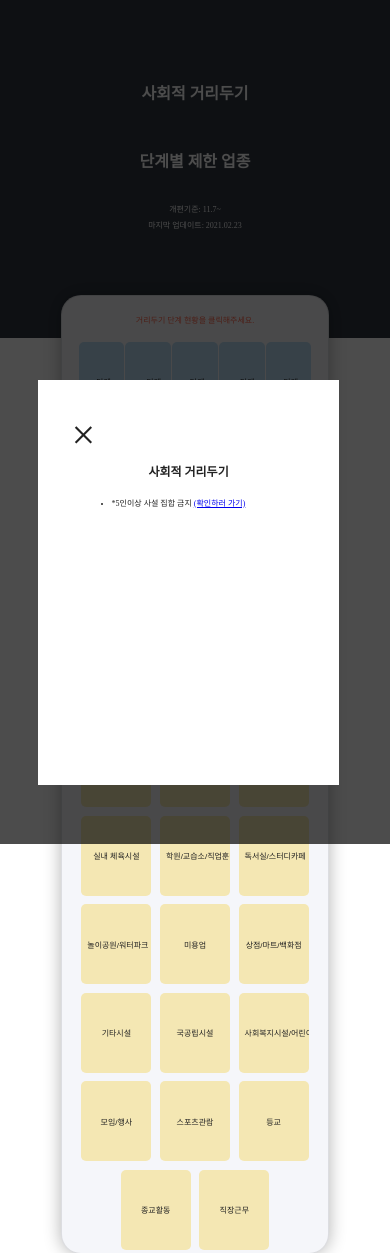
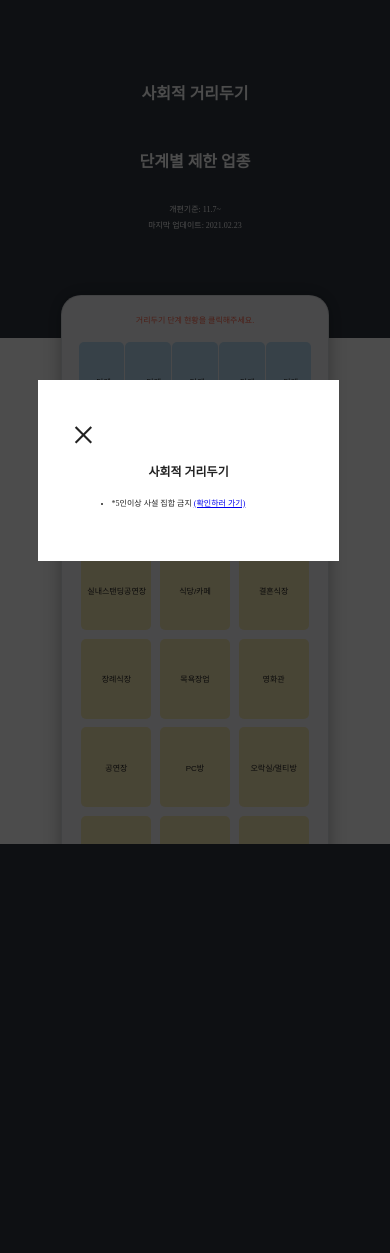
Before and after one commit to Yeonny0723/covid_business_restriction, a Flask app: page / in a window 390 px wide. Shown: the top 1253 px of the page. After the commit the page ends 844 px from the top, so only its background shows below. Run offline with Flask 2, Linux system fonts and the light colour scheme.

Commit message:
style .content

```diff
--- a/static/style.css
+++ b/static/style.css
@@ -26,7 +26,7 @@
 @media (max-width: 767px) {
   .content {
     right: 13% !important;
-    height: 40% !important;
+    /* height: 40% !important; */
   }
   body {
     font-size: 0.5rem;
@@ -40,7 +40,7 @@
   }
   .content {
     right: 15% !important;
-    height: 35% !important;
+    /* height: 35% !important; */
   }
 }
 
@@ -70,7 +70,6 @@
   height: 5rem;
   border-radius: 5px;
   background: rgba(241, 196, 15, 0.3);
-  color: whit !important;
 }
 .business-container {
   display: flex;
@@ -133,7 +132,7 @@
   z-index: 30;
   background: white;
   width: 60%;
-  height: 30%;
+  /* height: 30%; */
   padding: 4vh;
   transform: scale(0);
 }
```
Also changed, not shown: static/script.js (+7 -0 lines), static/sharingImg.jpg (deleted).
